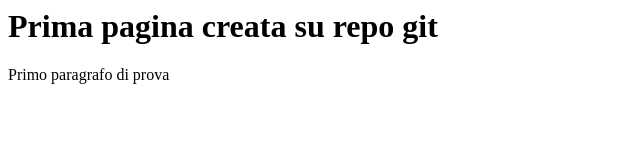
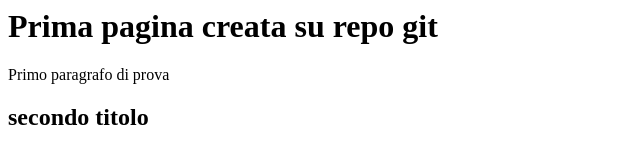
Before and after one commit to omarmaluta/git-testiot, a plain HTML site: page index.html in a window 1280 px wide. Shown: the whole page, without its empty margins (0-640 px from the left). Drawn offline with Linux system fonts and the light colour scheme.

Commit message:
modifica index

```diff
--- a/index.html
+++ b/index.html
@@ -2,5 +2,6 @@
 	<body>
 		<h1> Prima pagina creata su repo git </h1>
 		<p>Primo paragrafo di prova</p>
+		<h2>secondo titolo</h2>
 	</body>
 </html>
```
